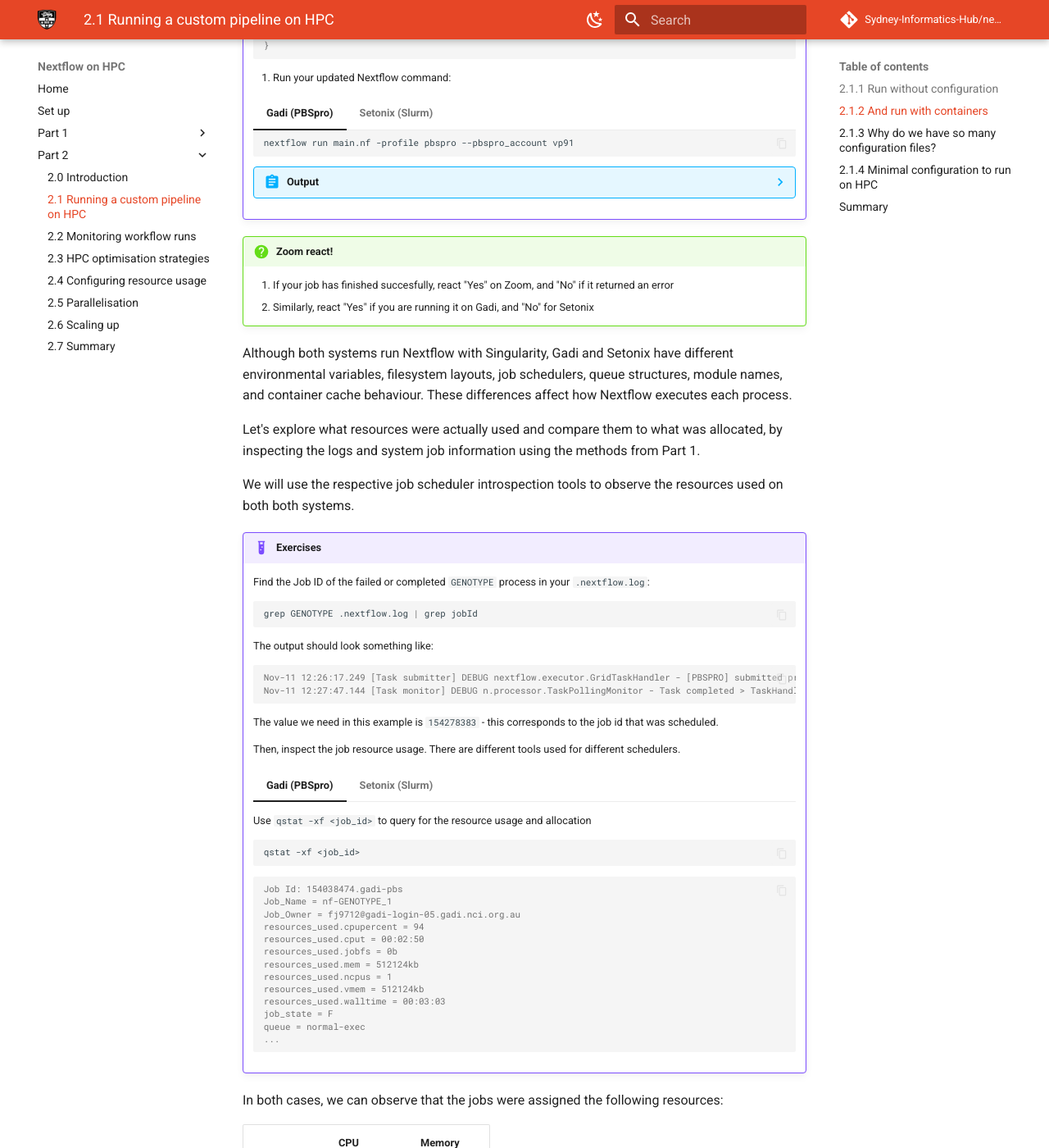
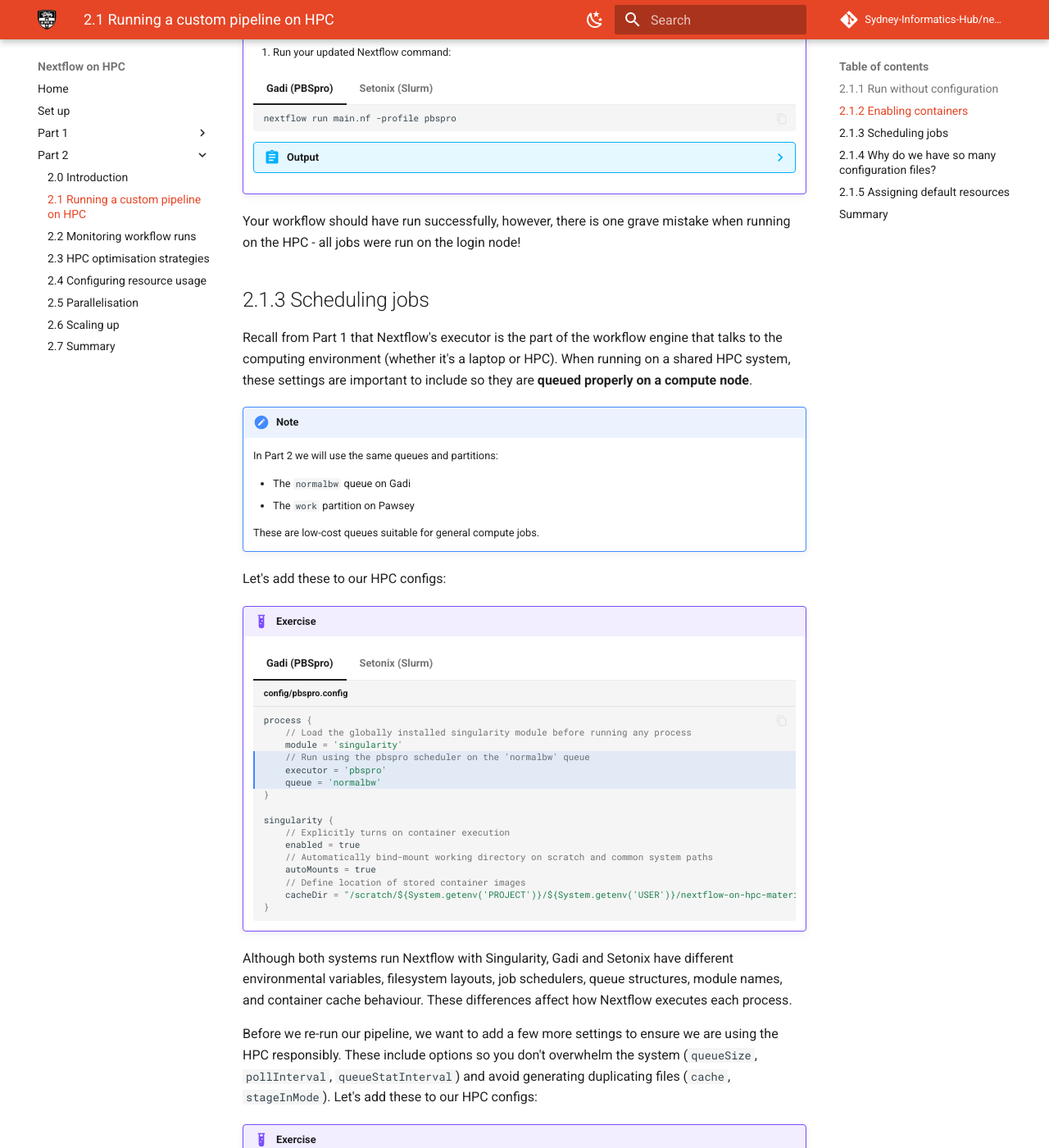
Before and after one commit to Sydney-Informatics-Hub/nextflow-hpc-workshop, an MkDocs documentation site: the page built from docs/part2/21_firstrun.md, in a window 1280 px wide and 1400 px high, scrolled down 2353 px. Shown: the whole window at 82% size. Built offline with MkDocs 1.6.1 and Material for MkDocs 9.7.7, drawn with Linux system fonts in a browser that asks for light colours; comment, search, counter and statistics services are not loaded; some of the changed text lies outside the part shown.

````diff
--- a/docs/part2/21_firstrun.md
+++ b/docs/part2/21_firstrun.md
@@ -154,12 +154,12 @@ Let's start by running the pipeline out of the box to identify what we need to c
             ```
 
 !!! question "Why did it fail?"
-    Use the output printed to your screen, `.nextflow.log` file in your current directory, and `.command` files in the work directory of the failed task to identify what caused your workflow run to fail.
+    Use the output printed to your screen, `.nextflow.log` file in your current directory, and `.command.*` and `.exitcode ` files in the work directory of the failed task to identify what caused your workflow run to fail.
 
     ??? abstract "Answer"
         Our run stopped because one or more processes failed. [Exit status `127` in Linux environments](https://linuxconfig.org/how-to-fix-bash-127-error-return-code) means your system was not able to find the command referenced in the process. This suggests the software is not available in our environment.
 
-## 2.1.2 And run with containers
+## 2.1.2 Enabling containers
 
 All our process modules specify a container to run inside. This can only happen if Singularity is explicitly enabled in our configuration. Let's enable this in our system-specific configuration files and attempt to run again:
 
@@ -181,8 +181,6 @@ All our process modules specify a container to run inside. This can only happen
 
     === "Gadi (PBSpro)"
         ```groovy title="config/pbspro.sh"
-        params.pbspro_account = ""
-
         process {
             // Load the globally installed singularity module before running any process
             module = 'singularity'
@@ -200,8 +198,6 @@ All our process modules specify a container to run inside. This can only happen
 
     === "Setonix (Slurm)"
         ```groovy title="config/slurm.config"
-        params.slurm_account = ""
-
         process {
             // Load the globally installed singularity/4.1.0-slurm module before running any process
             module = 'singularity/4.1.0-slurm'
@@ -222,16 +218,160 @@ All our process modules specify a container to run inside. This can only happen
     === "Gadi (PBSpro)"
 
         ```bash
-        nextflow run main.nf -profile pbspro --pbspro_account vp91
+        nextflow run main.nf -profile pbspro
         ```
 
         ??? abstract "Output"
 
+            ```console title="Output"
+             N E X T F L O W   ~  version 24.04.5
+
+            Launching `main.nf` [big_picasso] DSL2 - revision: e34a5e5f9d
+
+            executor >  local (6)
+            [c3/dda9c5] FASTQC (fastqc on NA12877) | 1 of 1 ✔
+            [b4/210425] ALIGN (1)                  | 1 of 1 ✔
+            [89/5b15d9] GENOTYPE (1)               | 1 of 1 ✔
+            [7d/a18133] JOINT_GENOTYPE (1)         | 1 of 1 ✔
+            [3f/1db7ee] STATS (1)                  | 1 of 1 ✔
+            [be/fd841e] MULTIQC                    | 1 of 1 ✔
             ```
-            executor >  pbspro (5)
-            [e4/dc7852] FASTQC (fastqc on NA12889) | 3 of 3 ✔
-            [3f/c0e6ae] ALIGN (1)                  | 1 of 1 ✔
-            [d0/6677c4] GENOTYPE (1)               | 1 of 1, failed: 1 ✘
+
+    === "Setonix (Slurm)"
+
+        ```bash
+        nextflow run main.nf -profile slurm
+        ```
+
+        ??? abstract "Output"
+
+            ```console
+             N E X T F L O W   ~  version 24.10.0
+
+            Launching `main.nf` [distracted_angela] DSL2 - revision: e34a5e5f9d
+
+            executor >  local (6)
+            [bb/ddf5ff] FASTQC (fastqc on NA12877) | 1 of 1 ✔
+            [1f/b0906a] ALIGN (1)                  | 1 of 1 ✔
+            [34/f0234b] GENOTYPE (1)               | 1 of 1 ✔
+            [07/08074e] JOINT_GENOTYPE (1)         | 1 of 1 ✔
+            [e0/b78049] STATS (1)                  | 1 of 1 ✔
+            [27/35c181] MULTIQC                    | 1 of 1 ✔
+            ```
+
+Your workflow should have run successfully, however, there is one grave mistake when running on the HPC - all jobs were run on the login node!
+
+## 2.1.3 Scheduling jobs
+
+Recall from Part 1 that Nextflow's executor is the part of the workflow engine that talks to the computing environment (whether it's a laptop or HPC). When running on a shared HPC system, these settings are important to include so they are **queued properly on a compute node**.
+
+!!! note
+
+    In Part 2 we will use the same queues and partitions:
+
+    - The `normalbw` queue on Gadi
+    - The `work` partition on Pawsey
+
+    These are low-cost queues suitable for general compute jobs.
+
+Let's add these to our HPC configs:
+
+!!! example "Exercise"
+
+    === "Gadi (PBSpro)"
+
+        ```groovy title="config/pbspro.config" hl_lines="4-6"
+        process {
+            // Load the globally installed singularity module before running any process
+            module = 'singularity'
+            // Run using the pbspro scheduler on the 'normalbw' queue
+            executor = 'pbspro'
+            queue = 'normalbw'
+        }
+
+        singularity {
+            // Explicitly turns on container execution
+            enabled = true
+            // Automatically bind-mount working directory on scratch and common system paths
+            autoMounts = true
+            // Define location of stored container images
+            cacheDir = "/scratch/${System.getenv('PROJECT')}/${System.getenv('USER')}/nextflow-on-hpc-materials/singularity"
+        }
+        ```
+
+    === "Setonix (Slurm)"
+
+        ```groovy title="config/slurm.config" hl_lines="4-6"
+        process {
+            // Load the globally installed singularity/4.1.0-slurm module before running any process
+            module = 'singularity/4.1.0-slurm'
+            // Run using the pbspro scheduler on the 'normalbw' queue
+            executor = 'slurm'
+            queue = 'work'
+        }
+
+        singularity {
+            // Explicitly turns on container execution
+            enabled = true
+            // Automatically bind-mount working directory on scratch and common system paths
+            autoMounts = true
+            // Define location of stored container images
+            cacheDir = "/scratch/${System.getenv('PAWSEY_PROJECT')}/${System.getenv('USER')}/nextflow-on-hpc-materials/singularity"
+        }
+        ```
+
+Although both systems run Nextflow with Singularity, Gadi and Setonix have different environmental variables, filesystem layouts, job schedulers, queue structures, module names, and container cache behaviour. These differences affect how Nextflow executes each process.
+
+Before we re-run our pipeline, we want to add a few more settings to ensure we are using the HPC responsibly. These include options so you don't overwhelm the system (`queueSize`, `pollInterval`, `queueStatInterval`) and avoid generating duplicating files (`cache`, `stageInMode`). Let's add these to our HPC configs:
+
+!!! example "Exercise"
+
+    === "Gadi (PBSpro)"
+
+        ```groovy title="config/pbspro.config" hl_lines="1 2 3 4 5 6 14 15 16 17 18"
+        executor {
+            // For high-throughput jobs, these values should be higher
+            queueSize = 30
+            pollInterval = '5 sec'
+            queueStatInterval = '5 sec'
+        }
+
+        process {
+            // Load the globally installed singularity module before running any process
+            module = 'singularity'
+            // Run using the pbspro scheduler on the 'normalbw' queue
+            executor = 'pbspro'
+            queue = 'normalbw'
+            clusterOptions = "-P ${System.getenv('PROJECT')}"
+            storage = "scratch/${System.getenv('PROJECT')}"
+            cache = 'lenient'
+            stageInMode = 'symlink'
+        }
+
+        singularity {
+            // Explicitly turns on container execution
+            enabled = true
+            // Automatically bind-mount working directory on scratch and common system paths
+            autoMounts = true
+            // Define location of stored container images
+            cacheDir = "/scratch/${System.getenv('PROJECT')}/${System.getenv('USER')}/nextflow-on-hpc-materials/singularity"
+        }
+        ```
+
+        Save the file and run the pipeline:
+
+        ```bash
+        nextflow run main.nf -profile pbspro
+        ```
+
+
+        ??? abstract "Output"
+
+            ```console title="Output"
+            executor >  pbspro (3)
+            [51/e95140] FASTQC (fastqc on NA12877) | 1 of 1 ✔
+            [bb/c54519] ALIGN (1)                  | 1 of 1 ✔
+            [93/a8ecf4] GENOTYPE (1)               | 1 of 1, failed: 1 ✘
             [-        ] JOINT_GENOTYPE             -
             [-        ] STATS                      -
             [-        ] MULTIQC                    | 0 of 1
@@ -252,41 +392,75 @@ All our process modules specify a container to run inside. This can only happen
               (empty)
 
             Command error:
+                ...
+
+            Work dir:
+             /scratch/vp91/xyz777/nextflow-on-hpc-materials/part2/work/93/a8ecf466a33f67f23eb0ca12b0b753
+
+            Tip: view the complete command output by changing to the process work dir and entering the command `cat .command.out`
+
+            -- Check '.nextflow.log' file for details
             ```
 
     === "Setonix (Slurm)"
 
+        ```groovy title="config/slurm.config" hl_lines="1 2 3 4 5 6 14 15 16"
+        executor {
+            // For high-throughput jobs, these values should be higher
+            queueSize = 30
+            pollInterval = '5 sec'
+            queueStatInterval = '5 sec'
+        }
+
+        process {
+            // Load the globally installed singularity/4.1.0-slurm module before running any process
+            module = 'singularity/4.1.0-slurm'
+            // Run using the pbspro scheduler on the 'normalbw' queue
+            executor = 'slurm'
+            queue = 'work'
+            clusterOptions = "--account=${System.getenv('PAWSEYPROJECT')} --reservation=NextflowHPC"
+            cache = 'lenient'
+            stageInMode = 'symlink'
+        }
+
+        singularity {
+            // Explicitly turns on container execution
+            enabled = true
+            // Automatically bind-mount working directory on scratch and common system paths
+            autoMounts = true
+            // Define location of stored container images
+            cacheDir = "/scratch/${System.getenv('PAWSEY_PROJECT')}/${System.getenv('USER')}/nextflow-on-hpc-materials/singularity"
+        }
+        ```
+
+        Save your file and run the pipeline:
         ```bash
-        nextflow run main.nf -profile slurm --slurm_account courses01
+        nextflow run main.nf -profile slurm
         ```
 
         ??? abstract "Output"
 
-            ```console
-            N E X T F L O W   ~  version 24.10.0                 14:13:57
+            ```
+             N E X T F L O W   ~  version 24.10.0
 
-            Launching `main.nf` [dreamy_cuvier] DSL2 - revision: 5e5c4f57e0
+            Launching `main.nf` [wise_venter] DSL2 - revision: e34a5e5f9d
 
-            executor >  slurm (8)
-            [c4/babfde] FASTQC (fastqc on NA12877) | 3 of 3 ✔
-            [6f/7a523b] ALIGN (1)                  | 1 of 1 ✔
-            [bf/525fc9] GENOTYPE (1)               | 1 of 1 ✔
-            [5c/ea7cb0] JOINT_GENOTYPE (1)         | 1 of 1 ✔
-            [7f/4e64dc] STATS (1)                  | 1 of 1 ✔
-            [70/254c9e] MULTIQC                    | 1 of 1 ✔
-
-            Completed at: 05-Nov-2025 13:59:02
-            Duration    : 2m 21s
+            executor >  slurm (6)
+            [ec/2e1a61] FASTQ | 1 of 1 ✔
+            [6a/e63199] ALIGN | 1 of 1 ✔
+            [07/5dea67] GENOT | 1 of 1 ✔
+            [76/bac7dd] JOINT | 1 of 1 ✔
+            [1e/4c035e] STATS | 1 of 1 ✔
+            [f3/c78e59] MULTI | 1 of 1 ✔
+            Completed at: 17-Nov-2025 12:41:33
+            Duration    : 2m 46s
             CPU hours   : (a few seconds)
-            Succeeded   : 8
+            Succeeded   : 6
             ```
 
 !!! question "Zoom react!"
 
-    1. If your job has finished succesfully, react "Yes" on Zoom, and "No" if it returned an error
-    2. Similarly, react "Yes" if you are running it on Gadi, and "No" for Setonix
-
-Although both systems run Nextflow with Singularity, Gadi and Setonix have different environmental variables, filesystem layouts, job schedulers, queue structures, module names, and container cache behaviour. These differences affect how Nextflow executes each process.
+    If your job has finished succesfully, react "Yes" on Zoom, and "No" if it returned an error
 
 Let's explore what resources were actually used and compare them to what was allocated, by inspecting the logs and system job information using the methods from Part 1.
 
@@ -378,24 +552,14 @@ Each configuration file serves a distinct purpose:
 
 While this structure is a useful starting point, it is not the only way to structure your configuration. The nf-core community have their own set of standards with some presets for some instutitions (there are ones available for Gadi and Setonix!). However, it is important to double check that these configs are suitable and optimal for your purposes. For more information see [nf-core/configs](https://nf-co.re/configs/)
 
-## 2.1.4 Minimal configuration to run on HPC
+## 2.1.5 Assigning default resources
 
-We will continue to get the pipeline running with a minimum viable configuration. This serves as a baseline to confirm everything is working correctly (such as scheduling, containers are enabled, etc.), prior to any fine tuning. We want to ensure that:
+We will continue to get the pipeline running by specifying what resources should be run, instead of relying on the system-specific default. This will serve as a baseline to confirm everything is working correctly (such as scheduling, containers are enabled, etc.), prior to any fine tuning. We want to ensure that:
 
 - Jobs are being scheduled correctly
 - All process tasks and the pipeline complete successfully
 
-!!! note
-
-    In Part 2 we will use the same queues and partitions:
-
-    - The `normalbw` queue on Gadi
-    - The `work` partition on Pawsey
-
-    These are low-cost queues suitable for general compute jobs.
-
-    Here we assign the average number of cores available based on memory
-    requirements. This will be revisited in the resourcing section.
+Note that the resources assigned differ across sytems - these values are based on the average memory available per core and will will be revisited in the resourcing lesson.
 
 !!! example "Exercises"
 
@@ -422,69 +586,6 @@ We will continue to get the pipeline running with a minimum viable configuration
         process {
             cpu = 1 // 'work' partition = 230 GB / 128 CPU ~ 1.8
             memory = 2.GB
-        }
-        ```
-
-Recall from Part 1 that Nextflow's executor is the part of the workflow engine that talks to the computing environment (whether it's a laptop or HPC). When running on a shared HPC system, these settings are important to include so you don't overwhelm the system (`queueSize`, `pollInterval`, `queueStatInterval`), or generate duplicated files in excess (`cache`, `stageInMode`), or run things in the wrong place (options).
-
-!!! example "Exercises"
-
-    Open the pbspro.config or slurm.config and edit. We will add these HPC-friendly options.
-
-    === "Gadi (PBSpro)"
-
-        ```groovy title="config/pbspro.config" hl_lines="3 4 5 6 7 8 15 16 17"
-        params.pbspro_account = ""
-
-        executor {
-            // For high-throughput jobs, these values should be higher
-            queueSize = 30
-            pollInterval = '5 sec'
-            queueStatInterval = '5 sec'
-        }
-
-        process {
-            executor = 'pbspro'
-            module = 'singularity'
-            queue = 'normalbw'
-            clusterOptions = "-P ${System.getenv('PROJECT')}"
-            storage = "scratch/${System.getenv('PROJECT')}"
-            cache = 'lenient'
-            stageInMode = 'symlink'
-        }
-
-        singularity {
-            enabled = true
-            autoMounts = true
-            cacheDir = "/scratch/${System.getenv('PROJECT')}/${System.getenv('USER')}/nextflow-on-hpc-materials/singularity"
-        }
-        ```
-
-    === "Setonix (Slurm)"
-
-        ```groovy title="config/slurm.config" hl_lines="3 4 5 6 7 8 15 16"
-        params.slurm_account = ""
-
-        executor {
-            // For high-throughput jobs, these values should be higher
-            queueSize = 30
-            pollInterval = '5 sec'
-            queueStatInterval = '5 sec'
-        }
-
-        process {
-            executor = 'slurm'
-            module = 'singularity/4.1.0-slurm'
-            queue = 'work'
-            clusterOptions = "--account=${System.getenv('PAWSEY_PROJECT')}"
-            cache = 'lenient'
-            stageInMode = 'symlink'
-        }
-
-        singularity {
-            enabled = true
-            autoMounts = true
-            cacheDir = "/scratch/${System.getenv('PAWSEY_PROJECT')}/${System.getenv('USER')}/nextflow-on-hpc-materials/singularity"
         }
         ```
 
````
Also changed, not shown: other parts of docs/part2/21_firstrun.md (+1 -1 lines).
